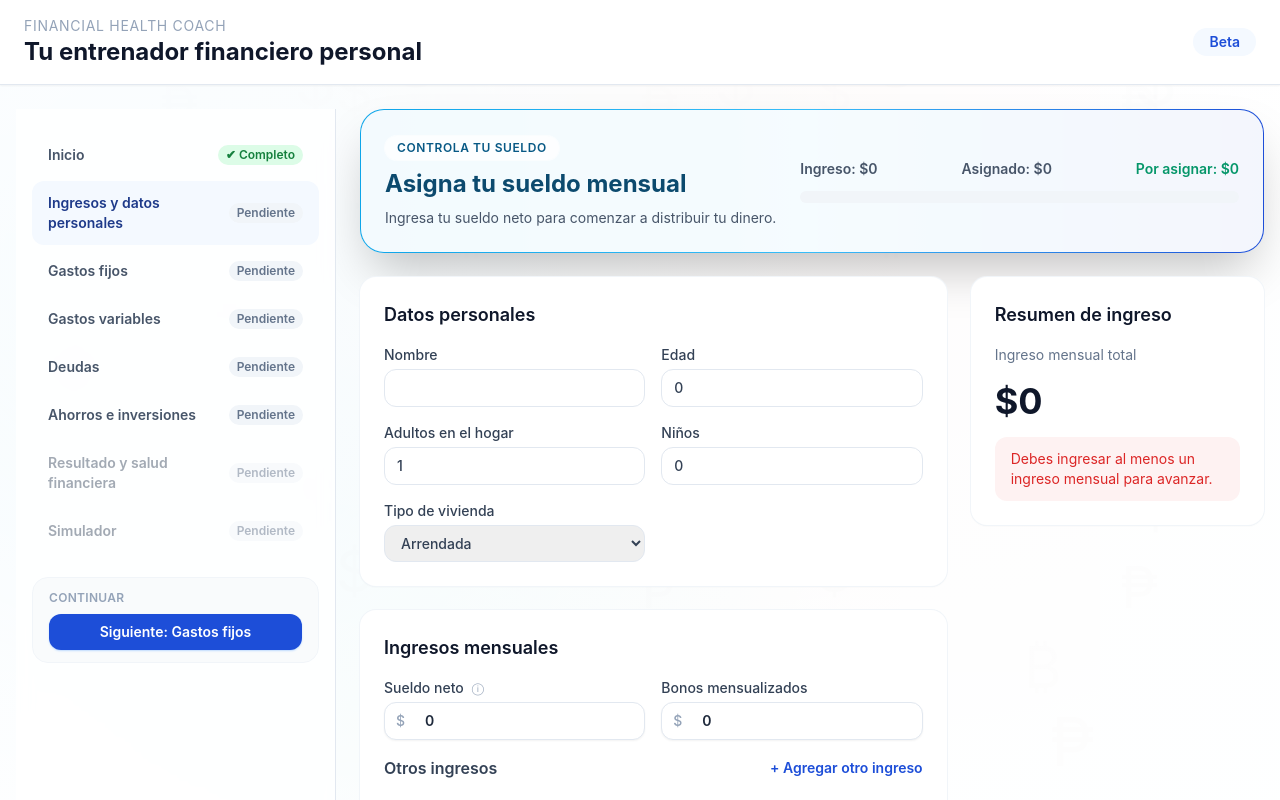
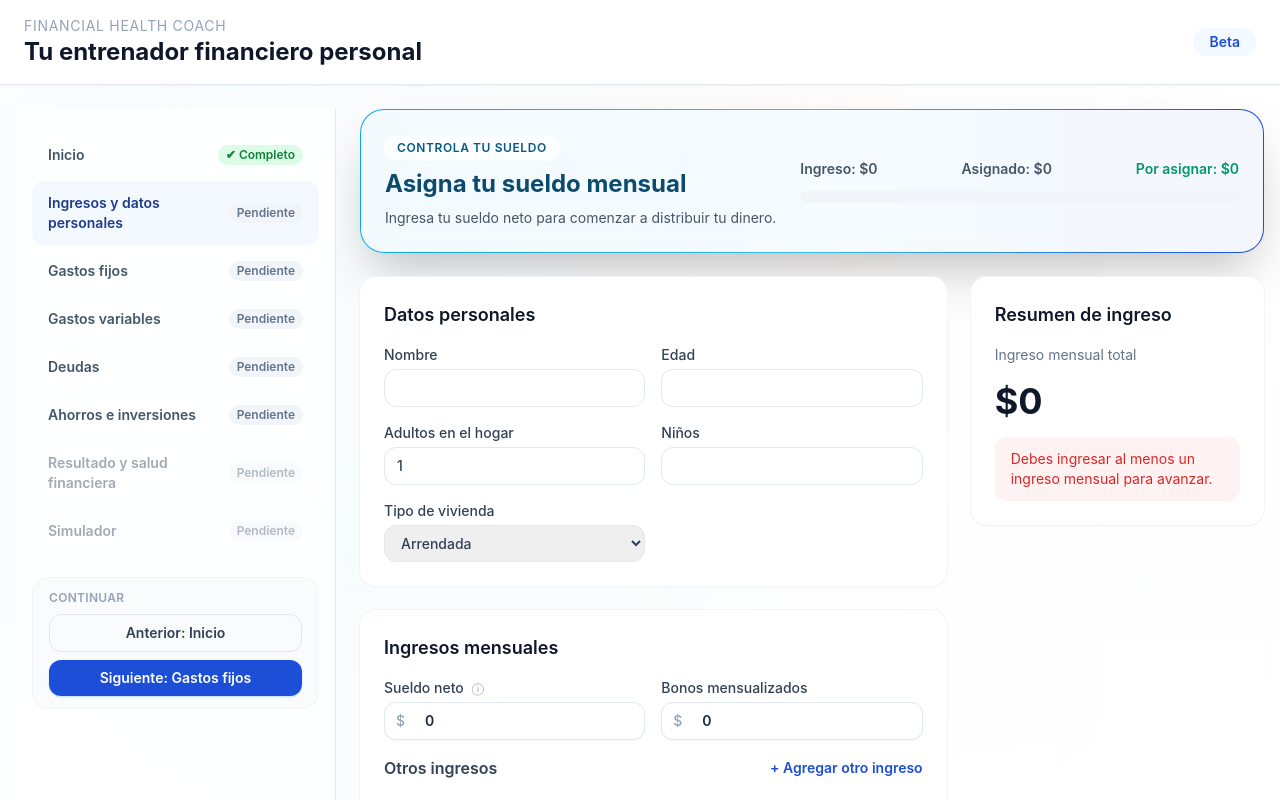
Before and after one commit to rodolfogeis9/financial_coach, a React (Vite) app: page / in a window 1280 px wide. Both pictures are taken after a click on the button "Comenzar diagnóstico". Shown: the top 800 px of the page. Built offline with nearby package versions, Linux system fonts and the light colour scheme.

Commit message:
Enforce personal data validation and navigation controls

```diff
--- a/src/App.tsx
+++ b/src/App.tsx
@@ -98,6 +98,7 @@ export default function App() {
   const currentIndex = sectionsOrder.indexOf(currentSection);
   const previousSection = currentIndex > 0 ? sectionsOrder[currentIndex - 1] : null;
   const nextSection = currentIndex >= 0 && currentIndex < sectionsOrder.length - 1 ? sectionsOrder[currentIndex + 1] : null;
+  const previousDisabled = !previousSection || !canAccessSection(previousSection);
   const nextDisabled = !nextSection || !canAccessSection(nextSection);
 
   const handleSelectSection = (key: SeccionClave) => {
@@ -153,6 +154,9 @@ export default function App() {
             nextSectionLabel={nextSection ? sectionLabels[nextSection] : undefined}
             nextDisabled={nextDisabled}
             nextDisabledReason={nextDisabledReason}
+            onPrevious={previousSection ? () => handleSelectSection(previousSection) : undefined}
+            previousSectionLabel={previousSection ? sectionLabels[previousSection] : undefined}
+            previousDisabled={previousDisabled}
           />
           <main className="flex-1 space-y-6">
             {currentSection !== 'inicio' && (
--- a/src/components/layout/Sidebar.tsx
+++ b/src/components/layout/Sidebar.tsx
@@ -17,6 +17,9 @@ interface SidebarProps {
   nextSectionLabel?: string;
   nextDisabled?: boolean;
   nextDisabledReason?: string;
+  onPrevious?: () => void;
+  previousSectionLabel?: string;
+  previousDisabled?: boolean;
 }
 
 export const Sidebar = ({
@@ -26,7 +29,10 @@ export const Sidebar = ({
   onNext,
   nextSectionLabel,
   nextDisabled,
-  nextDisabledReason
+  nextDisabledReason,
+  onPrevious,
+  previousSectionLabel,
+  previousDisabled
 }: SidebarProps) => (
   <>
     <aside className="hidden w-full max-w-xs border-r border-slate-200 bg-white/80 px-4 py-6 backdrop-blur lg:block">
@@ -49,9 +55,24 @@ export const Sidebar = ({
           </button>
         ))}
       </nav>
-      {onNext && (
+      {(onNext || onPrevious) && (
         <div className="mt-6 space-y-2 rounded-2xl border border-slate-100 bg-slate-50/80 px-4 py-3">
           <div className="text-xs font-semibold uppercase tracking-wide text-slate-400">Continuar</div>
+          <div className="flex flex-col gap-2">
+            {onPrevious && (
+              <button
+                type="button"
+                disabled={previousDisabled}
+                onClick={onPrevious}
+                className={clsx(
+                  'w-full rounded-xl border border-slate-200 px-4 py-2 text-sm font-semibold text-slate-700 transition hover:bg-slate-50',
+                  previousDisabled && 'cursor-not-allowed opacity-60'
+                )}
+              >
+                {previousSectionLabel ? `Anterior: ${previousSectionLabel}` : 'Anterior'}
+              </button>
+            )}
+            {onNext && (
               <button
                 type="button"
                 disabled={nextDisabled}
@@ -65,6 +86,8 @@ export const Sidebar = ({
               >
                 {nextSectionLabel ? `Siguiente: ${nextSectionLabel}` : 'Siguiente'}
               </button>
+            )}
+          </div>
           {nextDisabled && nextDisabledReason && (
             <p className="text-xs text-red-500">{nextDisabledReason}</p>
           )}
--- a/src/sections/IncomeSection.tsx
+++ b/src/sections/IncomeSection.tsx
@@ -22,6 +22,33 @@ const otrosOptions: { label: string; value: TipoOtroIngreso }[] = [
 export const IncomeSection = () => {
   const { perfil, setPerfil, updateIngreso } = useFinancialProfile();
   const { usuario, ingreso } = perfil;
+
+  const normalizePositiveIntegerInput = (value: string) => {
+    const digitsOnly = value.replace(/\D/g, '');
+    return digitsOnly.replace(/^0+/, '');
+  };
+
+  const handleUsuarioCountChange = (field: 'edad' | 'ninos', rawValue: string) => {
+    const normalized = normalizePositiveIntegerInput(rawValue);
+    const numericValue = normalized === '' ? 0 : Number(normalized);
+
+    setPerfil((prev) => ({
+      ...prev,
+      usuario: { ...prev.usuario, [field]: numericValue }
+    }));
+  };
+
+  const enforceMinimumOnBlur = (field: 'edad' | 'ninos') => {
+    setPerfil((prev) => {
+      const current = prev.usuario[field];
+      if (current >= 1) return prev;
+
+      return {
+        ...prev,
+        usuario: { ...prev.usuario, [field]: 1 }
+      };
+    });
+  };
 
   const handleOtroChange = (id: string, updates: Partial<(typeof ingreso)['otros_ingresos'][number]>) => {
     const updated = ingreso.otros_ingresos.map((item) => (item.id === id ? { ...item, ...updates } : item));
@@ -69,12 +96,13 @@ export const IncomeSection = () => {
               Edad
               <input
                 type="number"
-                min={0}
+                min={1}
+                inputMode="numeric"
+                pattern="[0-9]*"
                 className="mt-1 w-full rounded-xl border border-slate-200 px-3 py-2"
-                value={usuario.edad}
-                onChange={(e) =>
-                  setPerfil((prev) => ({ ...prev, usuario: { ...prev.usuario, edad: Number(e.target.value) || 0 } }))
-                }
+                value={usuario.edad || ''}
+                onChange={(e) => handleUsuarioCountChange('edad', e.target.value)}
+                onBlur={() => enforceMinimumOnBlur('edad')}
               />
             </label>
             <label className="text-sm font-medium text-slate-700">
@@ -93,12 +121,13 @@ export const IncomeSection = () => {
               Niños
               <input
                 type="number"
-                min={0}
+                min={1}
+                inputMode="numeric"
+                pattern="[0-9]*"
                 className="mt-1 w-full rounded-xl border border-slate-200 px-3 py-2"
-                value={usuario.ninos}
-                onChange={(e) =>
-                  setPerfil((prev) => ({ ...prev, usuario: { ...prev.usuario, ninos: Number(e.target.value) || 0 } }))
-                }
+                value={usuario.ninos || ''}
+                onChange={(e) => handleUsuarioCountChange('ninos', e.target.value)}
+                onBlur={() => enforceMinimumOnBlur('ninos')}
               />
             </label>
             <label className="text-sm font-medium text-slate-700">
```
Lines whose indentation alone changed are shown as unchanged.
